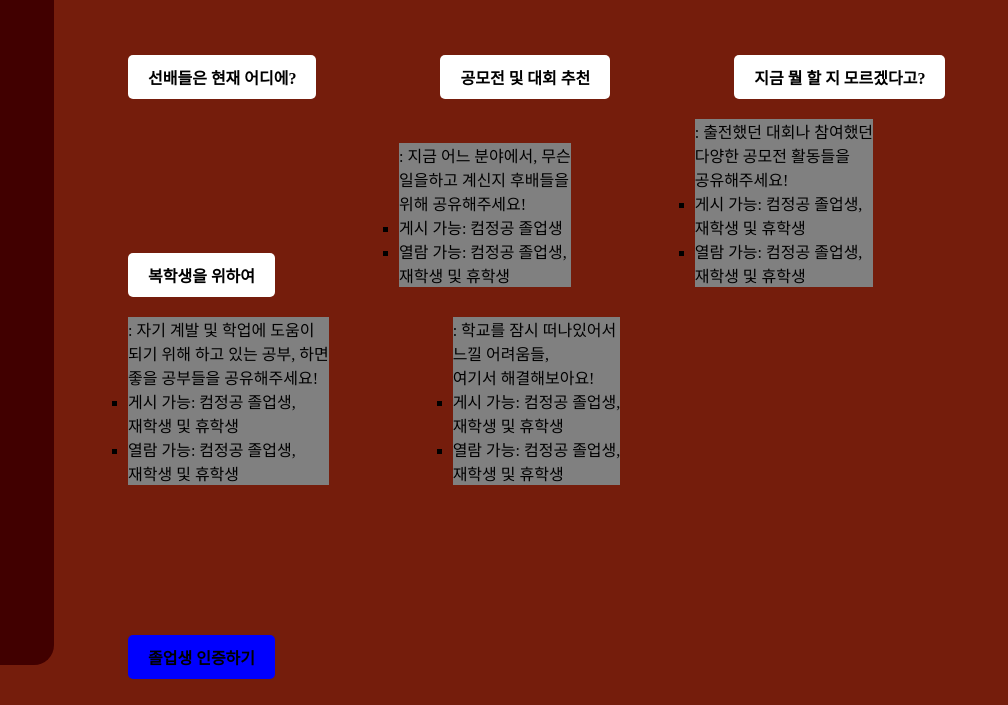
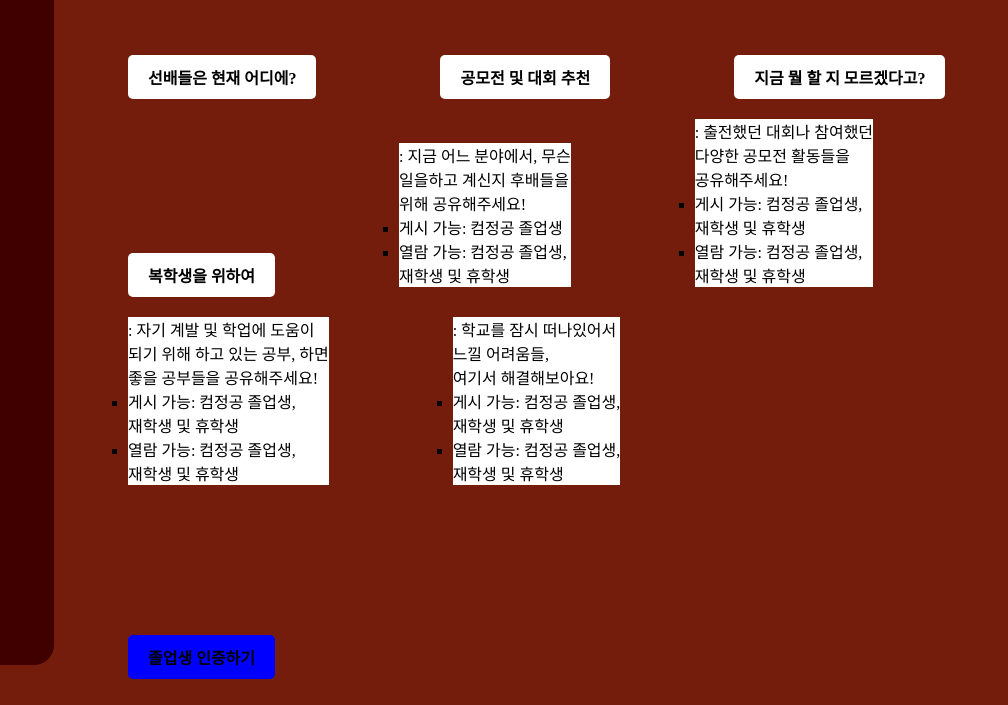
Before and after one commit to dlxogml123/dlxogml123.github.io, a plain HTML site: page Tips.html in a window 1280 px wide. Shown: the part 135-840 px from the top of the page, without its empty margins (0-1008 px from the left). Drawn offline with Linux system fonts and the light colour scheme.

Commit message:
Update main_senior_tips.css

```diff
--- a/main_senior_tips.css
+++ b/main_senior_tips.css
@@ -49,8 +49,9 @@ div.home-container {
   margin-right: 120px;
   margin-top: 20px;
   list-style-type: none;
-  background-color: grey;
+  background-color: white;
   background-size: auto;
+  borderradius:10px;
 }
 .main__ul li:first-child {
   list-style-type: none;
```
